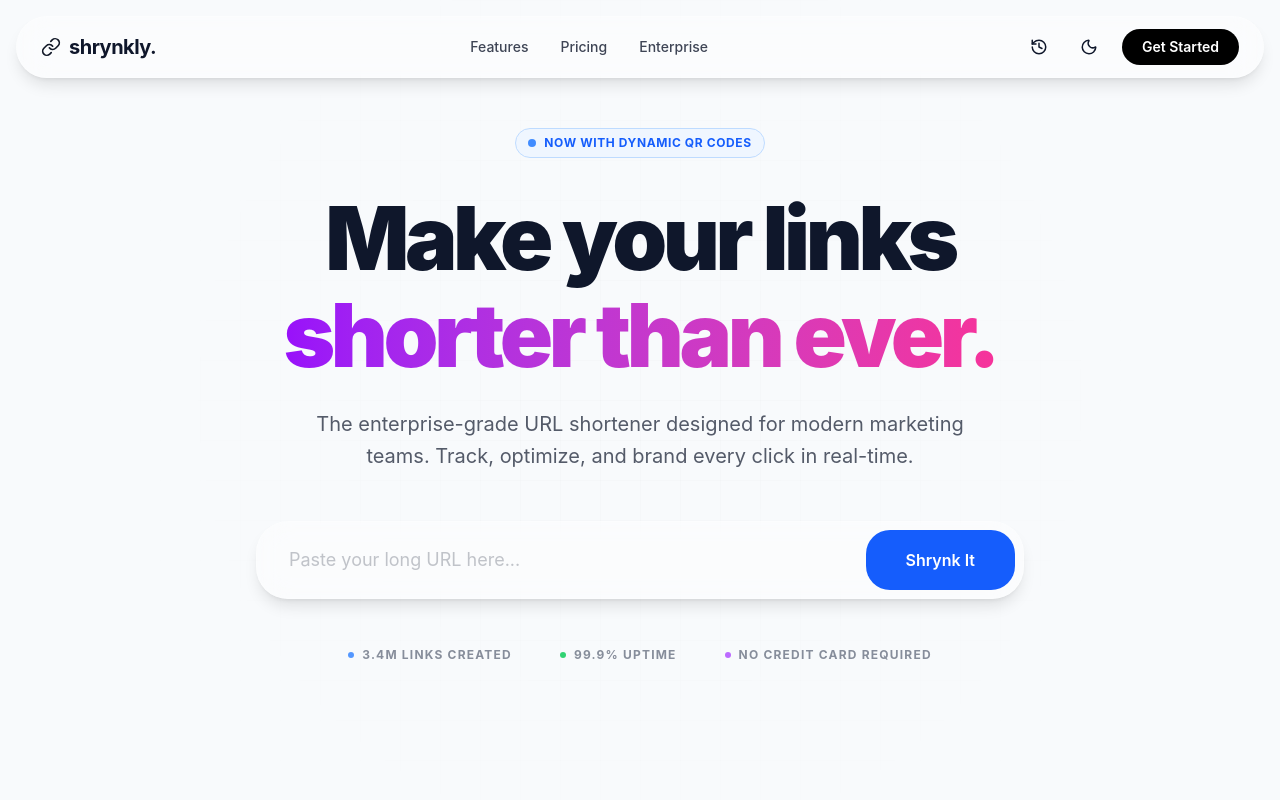
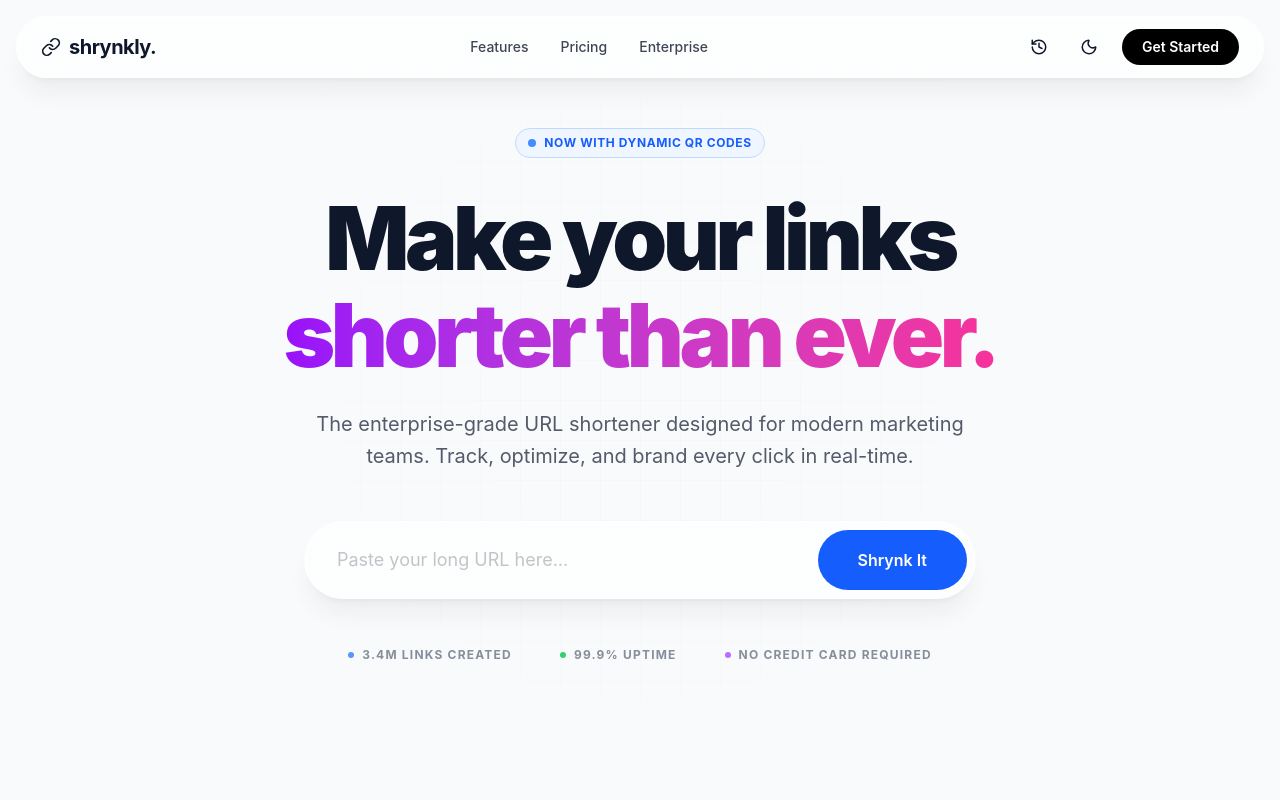
Before and after one commit to thepriyanshbhatt/Shrynkly-URL-Shortner, a React (Vite) app in the folder frontend/: page / in a window 1280 px wide. Shown: the top 800 px of the page. Built offline with nearby package versions, Linux system fonts and the light colour scheme.

Commit message:
style(ui): fix light mode glass aesthetics and round input box corners

```diff
--- a/frontend/src/App.jsx
+++ b/frontend/src/App.jsx
@@ -158,9 +158,9 @@ function App() {
             initial={{ opacity: 0, scale: 0.95, y: 10 }}
             animate={{ opacity: 1, scale: 1, y: 0 }}
             transition={{ duration: 0.7, ease: "easeOut", delay: 0.1 }}
-            className="w-full max-w-3xl z-20 relative"
+            className="w-full max-w-2xl z-20 relative"
           >
-            <div className="liquid-glass rounded-[2rem] p-2 w-full relative overflow-hidden transition-all duration-300 hover:shadow-2xl">
+            <div className="liquid-glass rounded-full p-2 w-full relative overflow-hidden transition-all duration-300 hover:shadow-2xl">
               <form onSubmit={handleShorten} className="flex flex-col sm:flex-row gap-2">
                 <input
                   id="urlInput"
@@ -173,7 +173,7 @@ function App() {
                 <button
                   type="submit"
                   disabled={loading}
-                  className="bg-blue-600 hover:bg-blue-700 text-white font-semibold rounded-[1.5rem] py-4 px-8 sm:px-10 transition-all hover:scale-[1.02] active:scale-[0.98] disabled:opacity-70 flex items-center justify-center min-w-[140px]"
+                  className="bg-blue-600 hover:bg-blue-700 text-white font-semibold rounded-full py-4 px-8 sm:px-10 transition-all hover:scale-[1.02] active:scale-[0.98] disabled:opacity-70 flex items-center justify-center min-w-[140px]"
                 >
                   {loading ? (
                     <div className="w-5 h-5 border-2 border-white/30 border-t-white rounded-full animate-spin" />
--- a/frontend/src/index.css
+++ b/frontend/src/index.css
@@ -50,11 +50,11 @@
   }
 
   .liquid-glass {
-    @apply backdrop-blur-[16px] bg-white/40 dark:bg-[#0a0f1c]/50 border border-white/20 dark:border-white/10 shadow-lg;
+    @apply backdrop-blur-[16px] bg-white/70 dark:bg-[#0a0f1c]/50 border border-white/60 dark:border-white/10 shadow-xl shadow-black/5 dark:shadow-black/20;
   }
 
   .liquid-glass-strong {
-    @apply backdrop-blur-[24px] bg-white/60 dark:bg-[#0c1222]/60 border border-white/30 dark:border-white/10 shadow-xl;
+    @apply backdrop-blur-[24px] bg-white/80 dark:bg-[#0c1222]/60 border border-white/80 dark:border-white/10 shadow-2xl shadow-black/10 dark:shadow-black/40;
   }
 
   .hover-scale {
```
